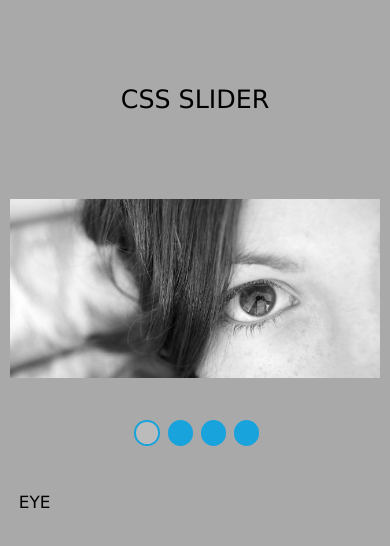
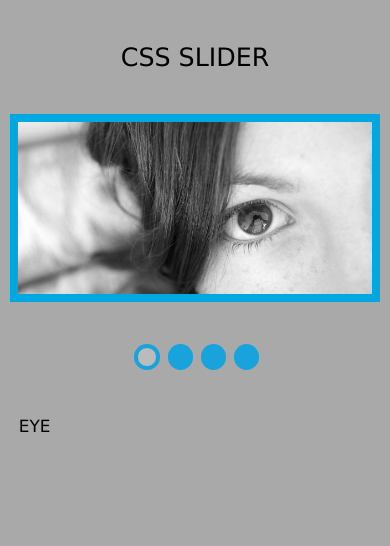
Before and after one commit to kanoplich/cssMemSlider, a plain HTML site: page cssMemSlider/index.html in a window 390 px wide. Drawn offline with Linux system fonts and the light colour scheme.

Commit message:
feat: change style code  2021-10-17 16:10:06

```diff
--- a/cssMemSlider/index.html
+++ b/cssMemSlider/index.html
@@ -12,9 +12,12 @@
 <body>
   <header>
     <div class="container">
-      <div class="header">CSS Slider</div>
+      <div class="header">
+        <h1>CSS Slider</h1>
+      </div>
     </div>
   </header>
+  <section>
     <div class="container">
       <div class="wrapper">
         <input checked type="radio" name="respond" id="desktop">
@@ -68,6 +71,7 @@
         </article>
       </div>
     </div>
+  </section>
 </body>
 
 </html>
--- a/cssMemSlider/style.css
+++ b/cssMemSlider/style.css
@@ -36,7 +36,7 @@ body {
 
 .header{
   text-align: center;
-  margin-top: 10vh;
+  margin-top: 5vh;
   font-family: Verdana, Geneva, Tahoma, sans-serif;
   text-transform: uppercase;
   font-size: 4vh;
@@ -47,10 +47,13 @@ body {
 }
 .slider {
   position: relative;
-  top: 10vh;
+  top: 5vh;
 }
 .image {
   text-align: center;
+}
+img {
+  border: 1vh solid #00a8e1;
 }
 article img{
   width: 60%;
@@ -68,7 +71,7 @@ article img{
   text-transform: uppercase;
   font-weight: 400;
   font-size: 2vh;
-  margin: 5vh 0px 0px -8.5vh;
+  margin: 5vh 0vh 0vh -8.5vh;
 }
 .active{
   margin-top: 5vh;
@@ -150,7 +153,7 @@ label {
 #switch3:checked ~ .wrap .active label:nth-child(3),
 #switch4:checked ~ .wrap .active label:nth-child(4){
   background: #bbb;
-  border: 5px solid #18a3dd;
+  border: .5vh solid #18a3dd;
 }
 
 .image,
@@ -197,6 +200,6 @@ label {
   #switch3:checked ~ .wrap .active label:nth-child(3),
   #switch4:checked ~ .wrap .active label:nth-child(4){
   background: #bbb;
-  border: 2px solid #18a3dd;
+  border: .5vh solid #18a3dd;
 }
 }
```
Lines whose indentation alone changed are shown as unchanged.
